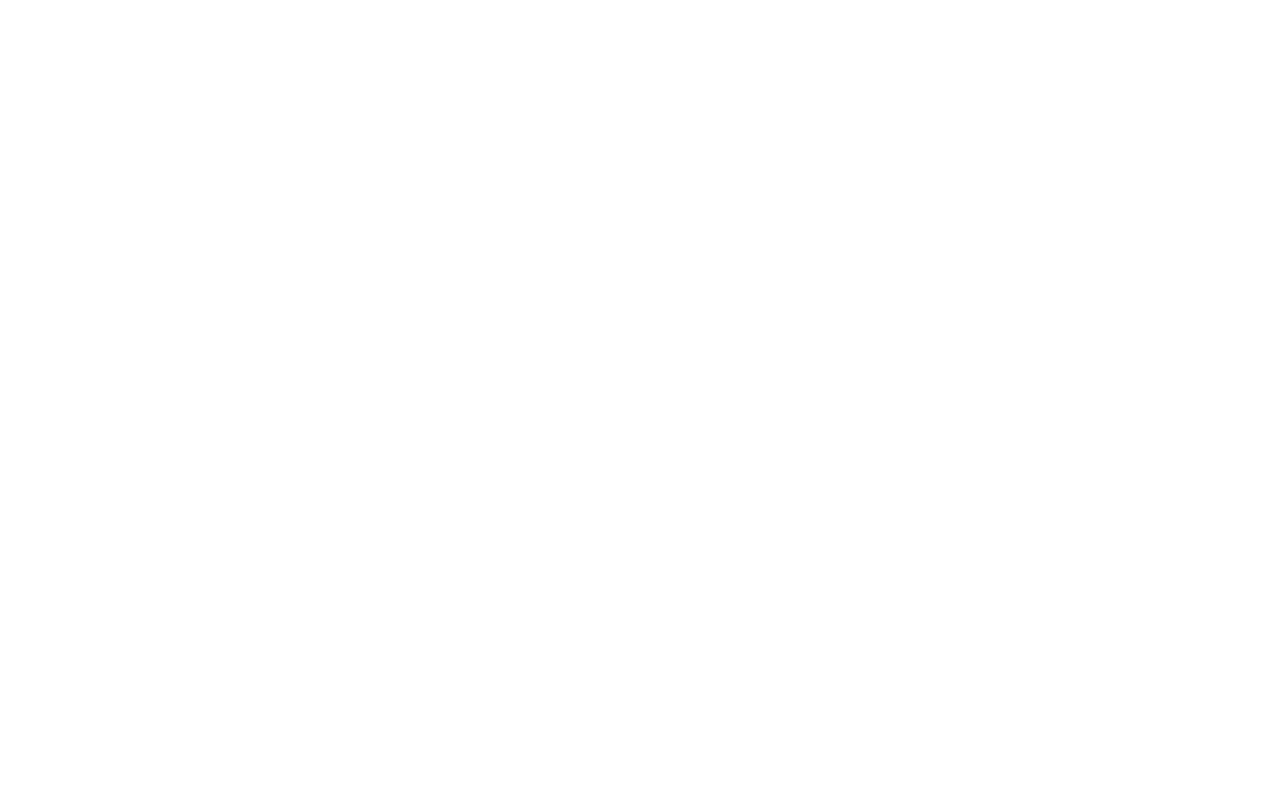
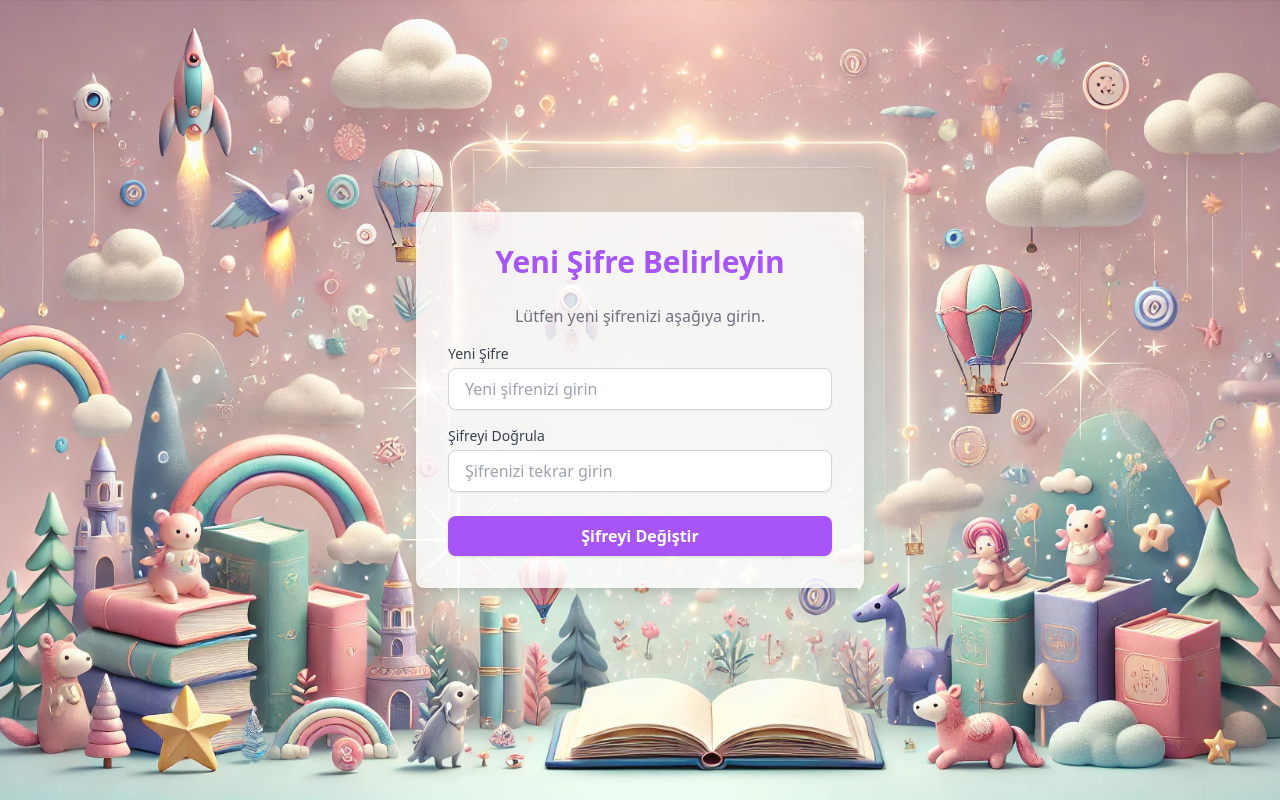
Before and after one commit to iremtkts/StoryJourney, a React (Create React App) app in the folder story_journey_frontend/: page /reset-password in a window 1280 px wide. Before the commit this address had no page. Built offline with nearby package versions, Linux system fonts and the light colour scheme.

Commit message:
user dashboard, forgot password, admin dashboard sayfalarında buglar giderildi

```diff
--- a/story_journey_frontend/src/App.js
+++ b/story_journey_frontend/src/App.js
@@ -6,6 +6,7 @@ import ForgotPasswordPage from "./components/ForgotPasswordPage";
 import UserDashboard from "./components/UserDashboard";
 import AdminDashboard from "./components/AdminDashboard";
 import VerifyTokenPage from "./components/VerifyTokenPage";
+import ResetPasswordPage from "./components/ResetPasswordPage";
 
 
 function App() {
@@ -18,6 +19,7 @@ function App() {
         <Route path="/user-dashboard" element={<UserDashboard />} />
         <Route path="/admin-dashboard" element={<AdminDashboard />} />
         <Route path="/verify-token" element={<VerifyTokenPage />} />
+        <Route path="/reset-password" element={<ResetPasswordPage />} />
       </Routes>
     </Router>
   );
--- a/story_journey_frontend/src/components/ForgotPasswordPage.jsx
+++ b/story_journey_frontend/src/components/ForgotPasswordPage.jsx
@@ -1,22 +1,30 @@
 import React, { useState } from "react";
 import axios from "axios";
+import { useNavigate } from "react-router-dom";
 
 function ForgotPasswordPage() {
   const [email, setEmail] = useState("");
   const [successMessage, setSuccessMessage] = useState("");
   const [errorMessage, setErrorMessage] = useState("");
+  const navigate = useNavigate(); // Burada navigate'i tanımlıyoruz
 
   const handleEmailSubmit = async (e) => {
     e.preventDefault();
     try {
-      // Backend'e istek gönder
-      const response = await axios.post("http://localhost:8080/api/auth/forgot-password", null, {
-        params: { email },
-      });
+      const response = await axios.post(
+        "http://localhost:8080/api/auth/forgot-password",
+        null,
+        {
+          params: { email },
+        }
+      );
 
       if (response.status === 200) {
         setSuccessMessage(response.data);
         setErrorMessage("");
+
+        // Token doğrulama sayfasına yönlendir
+        navigate("/verify-token", { state: { email } });
       }
     } catch (error) {
       if (error.response && error.response.status === 404) {
--- a/story_journey_frontend/src/components/LoginPage.jsx
+++ b/story_journey_frontend/src/components/LoginPage.jsx
@@ -20,10 +20,14 @@ function LoginPage() {
       if (response.status === 200) {
         // Kullanıcı başarılı giriş yaptıysa role bilgisine göre yönlendir
         const role = response.data.role; // Backend'den "role" bekleniyor
-        if (role === "ADMIN") {
+        console.log("Giriş Yapan Kullanıcı Rolü:", role);
+
+        if (role && role.toUpperCase() === "ADMIN") {
           navigate("/admin-dashboard");
+        } else if (role && role.toUpperCase() === "USER") {
+          navigate("/user-dashboard");
         } else {
-          navigate("/user-dashboard");
+          setErrorMessage("Geçersiz rol bilgisi. Lütfen tekrar deneyin.");
         }
       }
     } catch (error) {
--- /dev/null
+++ b/story_journey_frontend/src/components/ResetPasswordPage.jsx
@@ -0,0 +1,113 @@
+import React, { useState } from "react";
+import axios from "axios";
+import { useNavigate, useLocation } from "react-router-dom";
+
+function ResetPasswordPage() {
+  const [newPassword, setNewPassword] = useState("");
+  const [confirmPassword, setConfirmPassword] = useState("");
+  const [errorMessage, setErrorMessage] = useState("");
+  const [successMessage, setSuccessMessage] = useState("");
+
+  const navigate = useNavigate();
+  const location = useLocation();
+  const { email, token } = location.state || {}; // Email ve token bilgileri
+
+  const handlePasswordReset = async (e) => {
+    e.preventDefault();
+
+    if (newPassword !== confirmPassword) {
+      setErrorMessage("Şifreler eşleşmiyor!");
+      setSuccessMessage("");
+      return;
+    }
+
+    try {
+      const response = await axios.post("http://localhost:8080/api/auth/reset-password", {
+        email,
+        token,
+        newPassword,
+      });
+
+      if (response.status === 200) {
+        setSuccessMessage("Şifre başarıyla yenilendi! Giriş sayfasına yönlendiriliyorsunuz.");
+        setErrorMessage("");
+
+        setTimeout(() => {
+          navigate("/"); // Giriş sayfasına yönlendir
+        }, 2000);
+      }
+    } catch (error) {
+      console.error("Şifre sıfırlama sırasında hata oluştu:", error);
+      setErrorMessage("Şifre sıfırlama başarısız. Lütfen tekrar deneyin.");
+      setSuccessMessage("");
+    }
+  };
+
+  return (
+    <div
+      className="min-h-screen flex items-center justify-center bg-cover bg-center"
+      style={{
+        backgroundImage: `url('/images/background.webp')`,
+      }}
+    >
+      <div className="bg-white/80 rounded-lg shadow-lg p-8 max-w-md w-full">
+        <h1 className="text-3xl font-bold text-center text-purple-500 mb-6">
+          Yeni Şifre Belirleyin
+        </h1>
+        <p className="text-center text-gray-500 mb-4">
+          Lütfen yeni şifrenizi aşağıya girin.
+        </p>
+        {errorMessage && (
+          <div className="text-red-500 text-center mb-4">{errorMessage}</div>
+        )}
+        {successMessage && (
+          <div className="text-green-500 text-center mb-4">{successMessage}</div>
+        )}
+        <form onSubmit={handlePasswordReset}>
+          <div className="mb-4">
+            <label
+              htmlFor="newPassword"
+              className="block text-sm font-medium text-gray-700"
+            >
+              Yeni Şifre
+            </label>
+            <input
+              id="newPassword"
+              type="password"
+              value={newPassword}
+              onChange={(e) => setNewPassword(e.target.value)}
+              className="mt-1 block w-full px-4 py-2 border border-gray-300 rounded-lg shadow-sm focus:ring-purple-500 focus:border-purple-500"
+              placeholder="Yeni şifrenizi girin"
+              required
+            />
+          </div>
+          <div className="mb-6">
+            <label
+              htmlFor="confirmPassword"
+              className="block text-sm font-medium text-gray-700"
+            >
+              Şifreyi Doğrula
+            </label>
+            <input
+              id="confirmPassword"
+              type="password"
+              value={confirmPassword}
+              onChange={(e) => setConfirmPassword(e.target.value)}
+              className="mt-1 block w-full px-4 py-2 border border-gray-300 rounded-lg shadow-sm focus:ring-purple-500 focus:border-purple-500"
+              placeholder="Şifrenizi tekrar girin"
+              required
+            />
+          </div>
+          <button
+            type="submit"
+            className="w-full bg-purple-500 text-white font-semibold py-2 px-4 rounded-lg shadow hover:bg-purple-600 focus:outline-none focus:ring-2 focus:ring-purple-500"
+          >
+            Şifreyi Değiştir
+          </button>
+        </form>
+      </div>
+    </div>
+  );
+}
+
+export default ResetPasswordPage;
--- a/story_journey_frontend/src/components/UserDashboard.jsx
+++ b/story_journey_frontend/src/components/UserDashboard.jsx
@@ -1,8 +1,6 @@
 import React, { useState, useEffect } from "react";
 import { useNavigate } from "react-router-dom";
 import axios from "axios";
-import { FontAwesomeIcon } from "@fortawesome/react-fontawesome";
-import { faAppStore, faGooglePlay } from "@fortawesome/free-brands-svg-icons";
 
 function UserDashboard() {
   const [videos, setVideos] = useState([]);
@@ -32,6 +30,12 @@ function UserDashboard() {
       {/* Üst Navigasyon */}
       <nav className="bg-gradient-to-r from-purple-300 to-white shadow p-4 flex justify-between items-center">
         <div className="flex items-center">
+          {/* Uygulama İkonu */}
+          <img
+            src="/favicon.ico" // İkonun doğru yolu
+            alt="Uygulama Logosu"
+            className="w-10 h-10 mr-3 rounded-full" // Yuvarlak ve boyutlandırma
+          />
           <h1 className="text-xl font-bold text-purple-700">Hikaye Yolculuğu</h1>
         </div>
         <div>
@@ -81,20 +85,20 @@ function UserDashboard() {
                       </td>
                       <td className="p-4 text-sm flex space-x-4">
                         <a
-                          href="https://apps.apple.com/tr/app/overly/id917343353?l=tr"
+                          href="https://www.apple.com/app-store/"
                           target="_blank"
                           rel="noopener noreferrer"
                           className="text-gray-700 hover:text-gray-900"
                         >
-                          <FontAwesomeIcon icon={faAppStore} size="2x" />
+                          App Store İkonu
                         </a>
                         <a
-                          href="https://play.google.com/store/apps/details?id=com.Overly.Cloud&pcampaignid=web_share"
+                          href="https://play.google.com/store"
                           target="_blank"
                           rel="noopener noreferrer"
                           className="text-gray-700 hover:text-gray-900"
                         >
-                          <FontAwesomeIcon icon={faGooglePlay} size="2x" />
+                          Google Play İkonu
                         </a>
                       </td>
                     </tr>
--- a/story_journey_frontend/src/components/VerifyTokenPage.jsx
+++ b/story_journey_frontend/src/components/VerifyTokenPage.jsx
@@ -16,18 +16,19 @@ function VerifyTokenPage() {
 
     try {
       const response = await axios.post(
-        `http://localhost:8080/api/users/verify`,
+        `http://localhost:8080/api/auth/verify-token`,
         null,
         {
-          params: { token },
+          params: { token, email }, // Token ve email gönderilir
         }
       );
 
       if (response.status === 200) {
-        setSuccessMessage("Doğrulama başarılı! Giriş yapabilirsiniz.");
+        setSuccessMessage("Doğrulama başarılı! Şifre yenileme ekranına yönlendiriliyorsunuz.");
         setErrorMessage("");
+
         setTimeout(() => {
-          navigate("/"); // Giriş sayfasına yönlendirme
+          navigate("/reset-password", { state: { email, token } }); // Şifre yenileme ekranına yönlendir
         }, 2000);
       }
     } catch (error) {
@@ -36,6 +37,7 @@ function VerifyTokenPage() {
       setSuccessMessage("");
     }
   };
+
 
   return (
     <div
```
Also changed, not shown: story_journey_frontend/src/components/AdminDashboard.jsx (+19 -43 lines).
